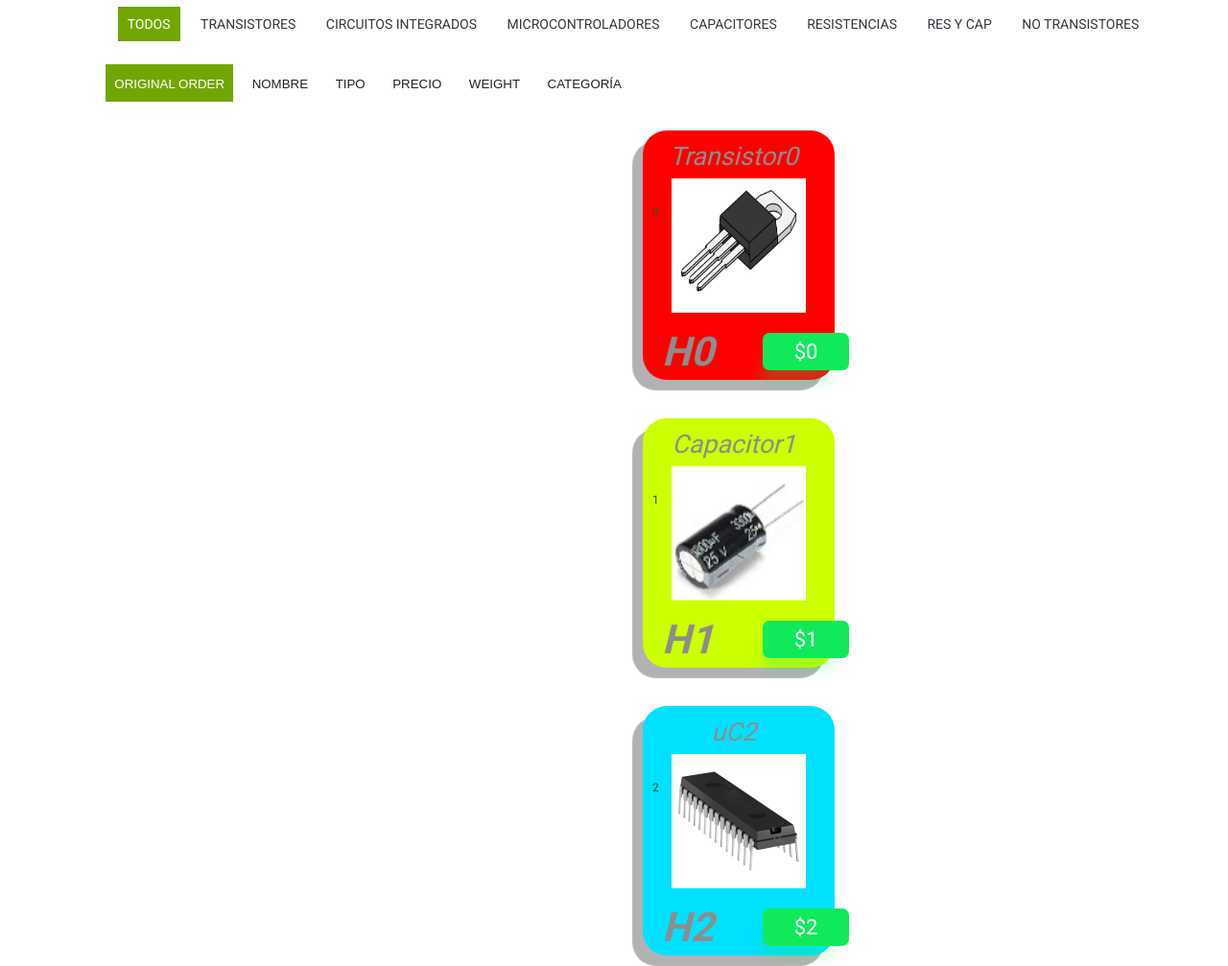
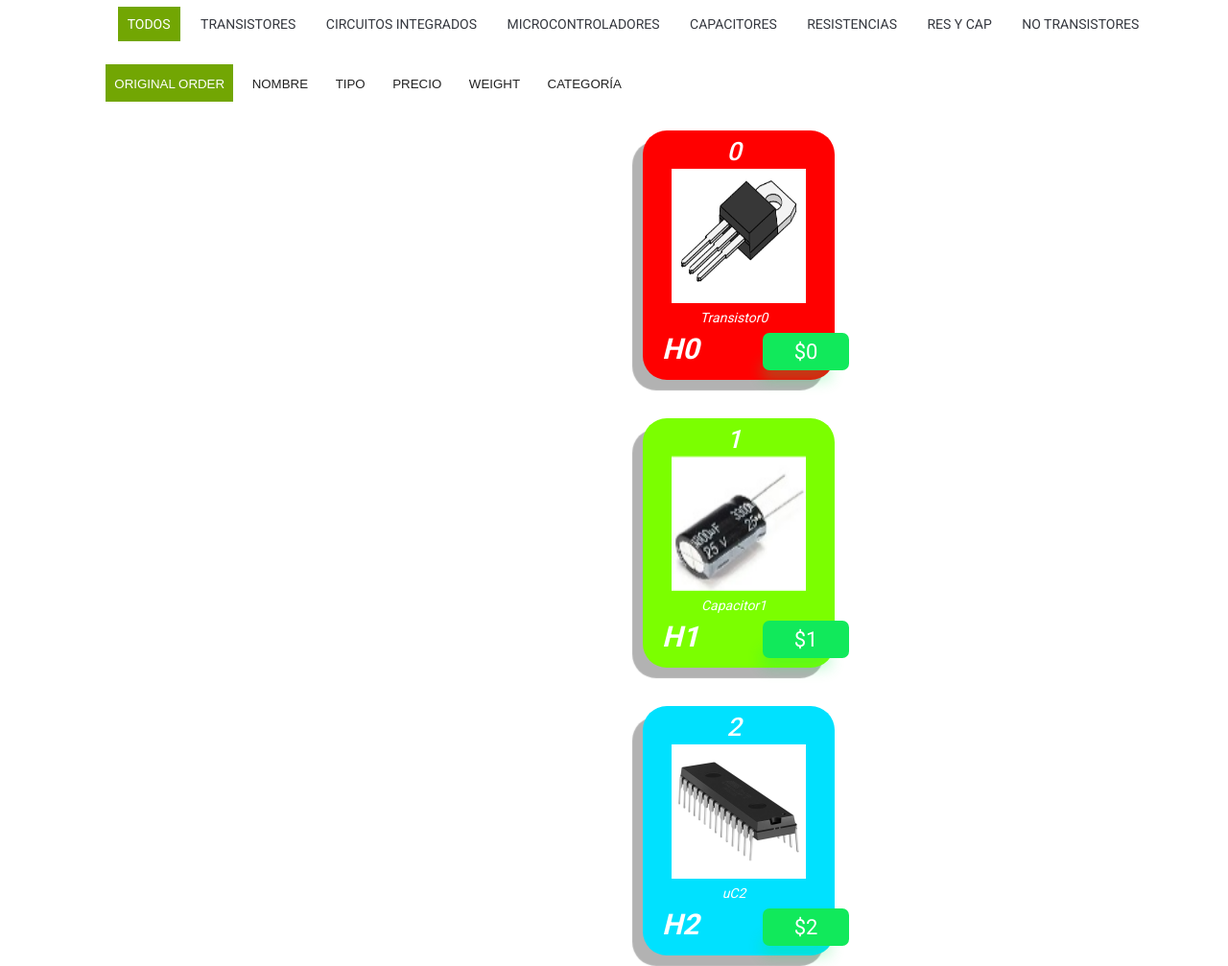
Before and after one commit to DanielSantoio/prueva-ResiStore, a plain HTML site: page index.html in a window 1280 px wide. Shown: the part 1024-2031 px from the top of the page at 96% size. Drawn offline with Linux system fonts and the light colour scheme.

Commit message:
Update style.css

```diff
--- a/css/style.css
+++ b/css/style.css
@@ -352,7 +352,7 @@ section {
 	position: absolute;
 	display: flex;
 	left: 30px;
-	top: 50px;
+	top: 40px;
 	justify-content: center;
 	align-items: center;
 	z-index: 1;
@@ -361,25 +361,25 @@ section {
 .element-item .name {
 	position:absolute;
 	left: 0px;
-	top: -8px;
+	bottom: 47px;
 	width: 190px;
 	text-align: center;
 	text-transform: none;
 	letter-spacing: 2;
 	font-style: italic;
-	font-weight: 300;
-	font-size: 1.9em;
-	color: rgb(141, 141, 141);
+	font-weight: 400;
+	font-size: 1em;
+	color: white;
 }
 
 .element-item .type {
 	position: absolute;
 	left: 20px;
-	bottom: -12px;
-	font-size: 42px;
+	bottom: 0px;
+	font-size: 30px;
 	font-weight: 800;
 	font-style: oblique;
-	color: rgb(141, 141, 141);
+	color: white;
 }
 
 .element-item .price {
@@ -392,7 +392,7 @@ section {
 	text-align: center;
 	display: inline-block;
 	font-size: 22px;
-	font-weight: 200;
+	font-weight: 400;
 	color: #fff;
 	border-radius: 7px;
 	margin-top: -13px;
@@ -401,15 +401,22 @@ section {
 }
 
 .element-item .weight {
-	position: absolute;
-	left: 10px;
-	top: 76px;
-	font-size: 12px;
+	position:absolute;
+	left: 0px;
+	top: 2px;
+	width: 190px;
+	text-align: center;
+	text-transform: none;
+	letter-spacing: 2;
+	font-style: italic;
+	font-weight: 500;
+	font-size: 1.9em;
+	color: white;
 }
 
 .element-item.Transistor        { background: #F00; background: hsl(   0, 100%, 50%); }
 .element-item.Resistencia  		{ background: #F80; background: hsl(  36, 100%, 50%); }
-.element-item.Capacitor      	{ background: #FF0; background: hsl(  72, 100%, 50%); }
+.element-item.Capacitor      	{ background: rgb(102, 255, 0); background: rgb(123, 255, 0); }
 .element-item.uC        		{ background: rgb(0, 217, 255); background: rgb(0, 225, 255); }
 .element-item.CI     			{ background: rgb(212, 0, 255); background: rgb(204, 0, 255); }
 
```
